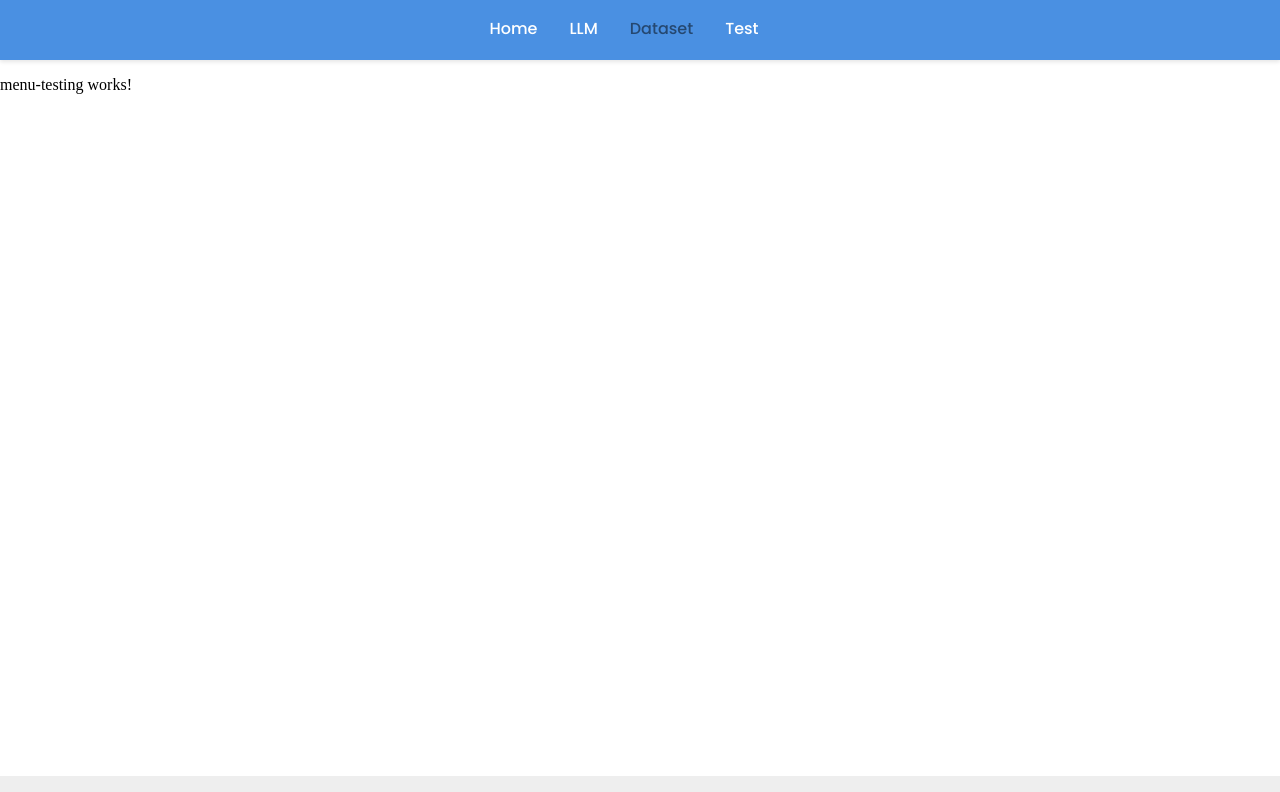
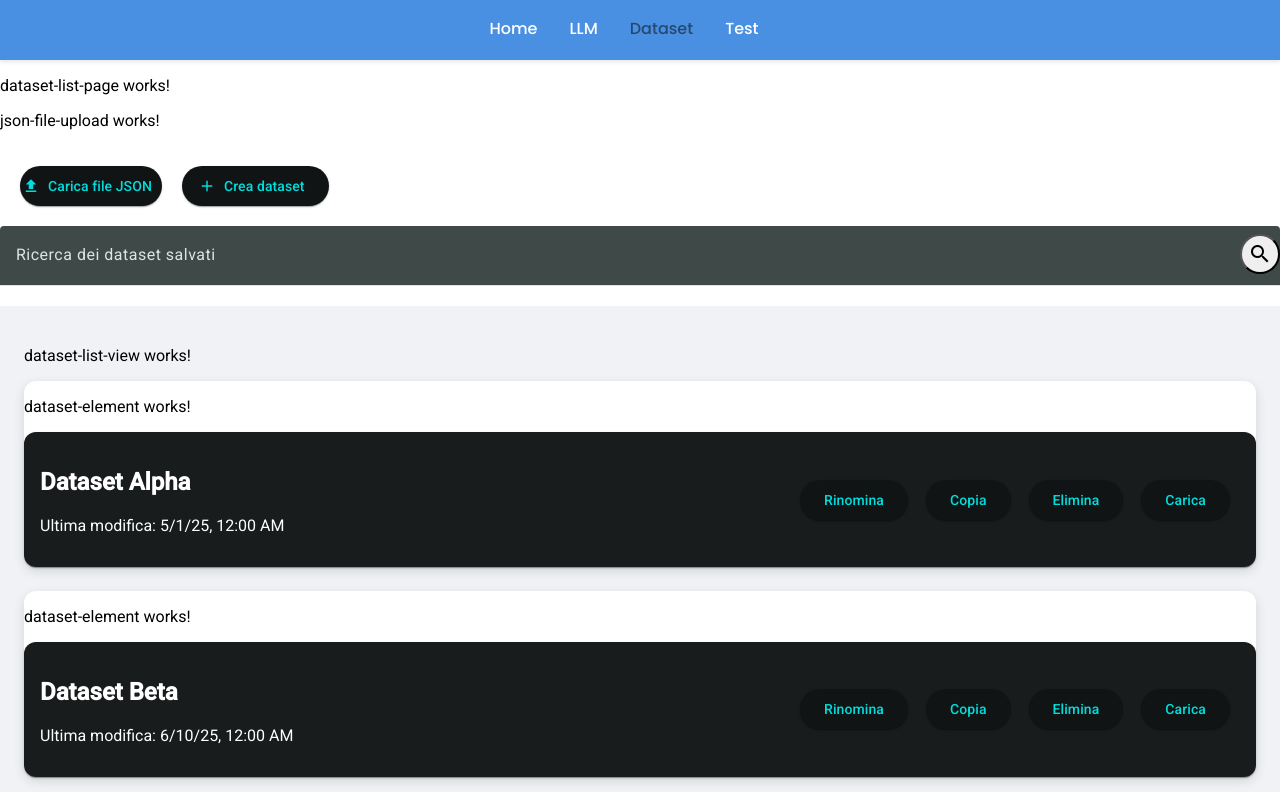
Before and after one commit to ALT-F4-eng/ArtificialQI, an Angular app in the folder front-end/ArtificialQI/: page /dataset in a window 1280 px wide. Shown: the top 792 px of the page. Built offline with nearby package versions, Linux system fonts and the light colour scheme.

Commit message:
small fix

```diff
--- a/front-end/ArtificialQI/src/app/app.routes.ts
+++ b/front-end/ArtificialQI/src/app/app.routes.ts
@@ -4,6 +4,7 @@ import { Routes } from '@angular/router';
 import { StandardPageComponent } from './layout/standard-page/standard-page.component';
 import { HomePageComponent } from './home/home-page/home-page.component';
 import { MenuTestingComponent } from './menu-testing/menu-testing.component'
+import { DatasetListPageComponent } from './features/dataset-list-page/dataset-list-page.component';
 
 export const routes: Routes = [
   {
@@ -13,7 +14,7 @@ export const routes: Routes = [
       { path: '', component: HomePageComponent },
       { path: 'test', component: MenuTestingComponent },
       { path: 'llm', component: MenuTestingComponent },
-      { path: 'dataset', component: MenuTestingComponent }
+      { path: 'dataset', component: DatasetListPageComponent }
     ],
   },
 ];
--- a/front-end/ArtificialQI/src/app/features/dataset-list-page/dataset-list-page.component.css
+++ b/front-end/ArtificialQI/src/app/features/dataset-list-page/dataset-list-page.component.css
@@ -0,0 +1,4 @@
+body {
+  margin: 0;
+  font-family: Roboto, "Helvetica Neue", sans-serif;
+}
--- a/front-end/ArtificialQI/src/app/home/home-page/home-page.component.ts
+++ b/front-end/ArtificialQI/src/app/home/home-page/home-page.component.ts
@@ -5,7 +5,7 @@ import { ContentComponent } from '../content/content.component';
 @Component({
   selector: 'app-home-page',
   standalone: true,
-  imports: [CommonModule, ContentComponent, ],
+  imports: [CommonModule, ContentComponent],
   templateUrl: './home-page.component.html',
   styleUrls: ['./home-page.component.css']
 })
--- a/front-end/ArtificialQI/src/index.html
+++ b/front-end/ArtificialQI/src/index.html
@@ -5,7 +5,9 @@
     <title>ArtificialQI</title>
     <base href="/" />
     <link rel="stylesheet" href="styles.css" />
-  </head>
+      <link href="https://fonts.googleapis.com/css2?family=Roboto:wght@300;400;500&display=swap" rel="stylesheet">
+    <link href="https://fonts.googleapis.com/icon?family=Material+Icons" rel="stylesheet">
+</head>
   <body>
     <app-root></app-root>
   </body>
--- a/front-end/ArtificialQI/src/styles.css
+++ b/front-end/ArtificialQI/src/styles.css
@@ -1,9 +1,12 @@
 @import url("https://fonts.googleapis.com/css2?family=Poppins:wght@500;600;700&display=swap");
 
-html, body {
+html,
+body {
   margin: 0;
   padding: 0;
   box-sizing: border-box;
+  height: 100%;
+  font-family: Roboto, "Helvetica Neue", sans-serif;
 }
 
 .loading-overlay {
@@ -18,3 +21,6 @@ html, body {
   align-items: center;
   justify-content: center;
 }
+
+html, body { height: 100%; }
+body { margin: 0; font-family: Roboto, "Helvetica Neue", sans-serif; }
```
Also changed, not shown: front-end/ArtificialQI/package.json (line endings or trailing spaces).
